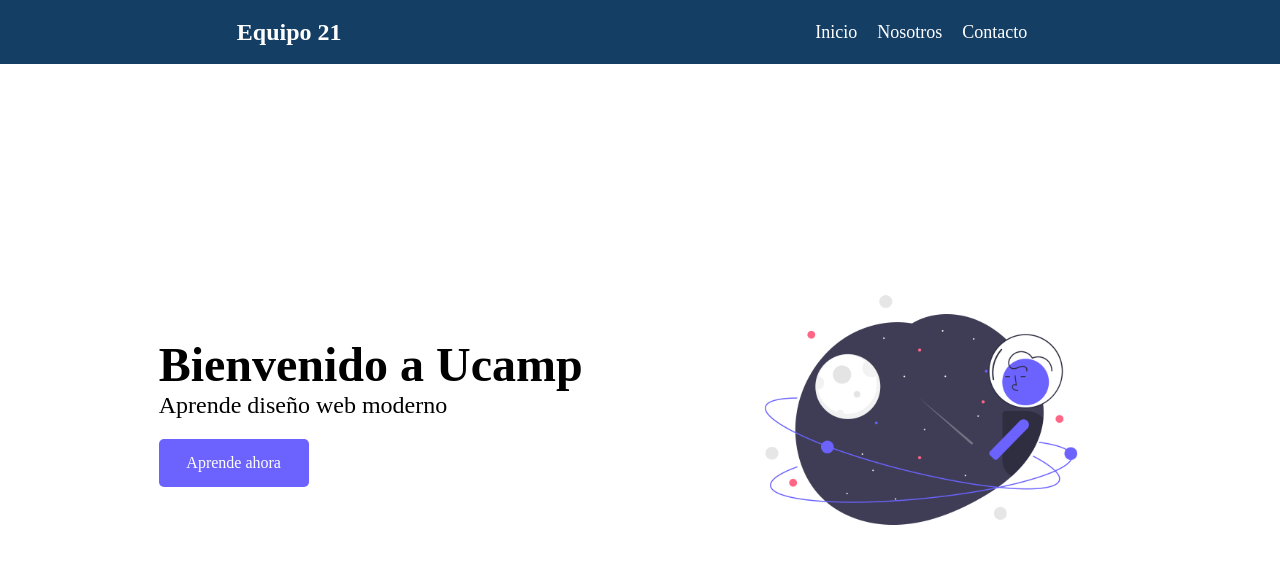
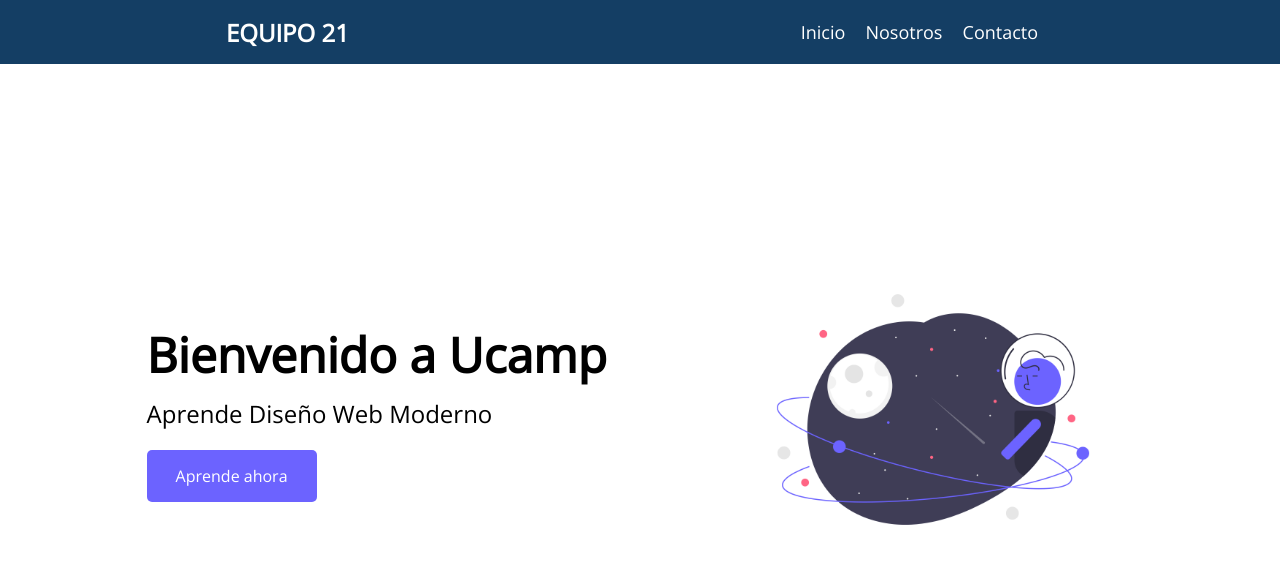
Before and after one commit to JesusFz93/UCamp-04-reto, a plain HTML site: page index.html in a window 1280 px wide. Drawn offline with nearby package versions, Linux system fonts and the light colour scheme.

Commit message:
Comentario

```diff
--- a/css/styles.css
+++ b/css/styles.css
@@ -1,21 +1,21 @@
+@import url('https://fonts.googleapis.com/css2?family=Open+Sans:wght@300&display=swap');
 * {
   margin: 0;
   padding: 0;
 }
 
+
 body {
+  font-family: 'Open Sans', sans-serif;
   width: auto;
   height: 100vh;
 }
 
 .encabezado {
   background-color: #143e64;
-
   width: auto;
   height: 8%;
-
   position: relative;
-
   display: flex;
   justify-content: space-around;
 }
@@ -23,9 +23,7 @@ body {
 .box {
   width: auto;
   height: 100%;
-
   color: white;
-
   display: flex;
   align-items: center;
 }
@@ -33,7 +31,6 @@ body {
 .box nav a {
   text-decoration: none;
   color: white;
-
   margin-right: 1rem;
   font-size: 18px;
 }
@@ -43,11 +40,10 @@ body {
   display: flex;
   width: auto;
   height: 82%;
-
   justify-content: space-evenly;
   align-items: center;
+  padding: 20px;
 
-  padding: 20px;
 }
 
 .principal article h2 {
@@ -56,6 +52,7 @@ body {
 
 .principal article p {
   font-size: 24px;
+  margin-top: 10px;
 }
 
 .enlace:link,
@@ -65,10 +62,9 @@ body {
   padding: 15px 25px;
   text-align: center;
   text-decoration: none;
-
-  display: block;
+  display: inline-block;
   height: auto;
-  width: 100px;
+  width: 120px;
   margin-top: 20px;
   border-radius: 5px;
 }
--- a/index.html
+++ b/index.html
@@ -4,14 +4,14 @@
     <meta charset="UTF-8">
     <meta http-equiv="X-UA-Compatible" content="IE=edge">
     <meta name="viewport" content="width=device-width, initial-scale=1.0">
-    <title>Document</title>
-
+    <link rel="shortcut icon" href="/img/favicon.ico">
     <link rel="stylesheet" href="css/styles.css">
+    <title>Flexbox</title>
 </head>
 <body>
     <header class="encabezado">
         <div class="box box1">
-            <h2>Equipo 21</h2>
+            <h2> EQUIPO 21</h2>
         </div>
         <div class="box box2">
             <nav>
@@ -25,7 +25,7 @@
     <main class="principal">
         <article class="articulo1">
             <h2>Bienvenido a Ucamp</h2>
-            <p>Aprende diseño web moderno</p>
+            <p>Aprende Diseño Web Moderno</p>
             <a href="https://u-camp.utel.edu.mx/mexico" target="_blank" class="enlace">Aprende ahora</a>
         </article>
         <article>
```
Also changed, not shown: img/favicon.ico (added), 1 other file.
